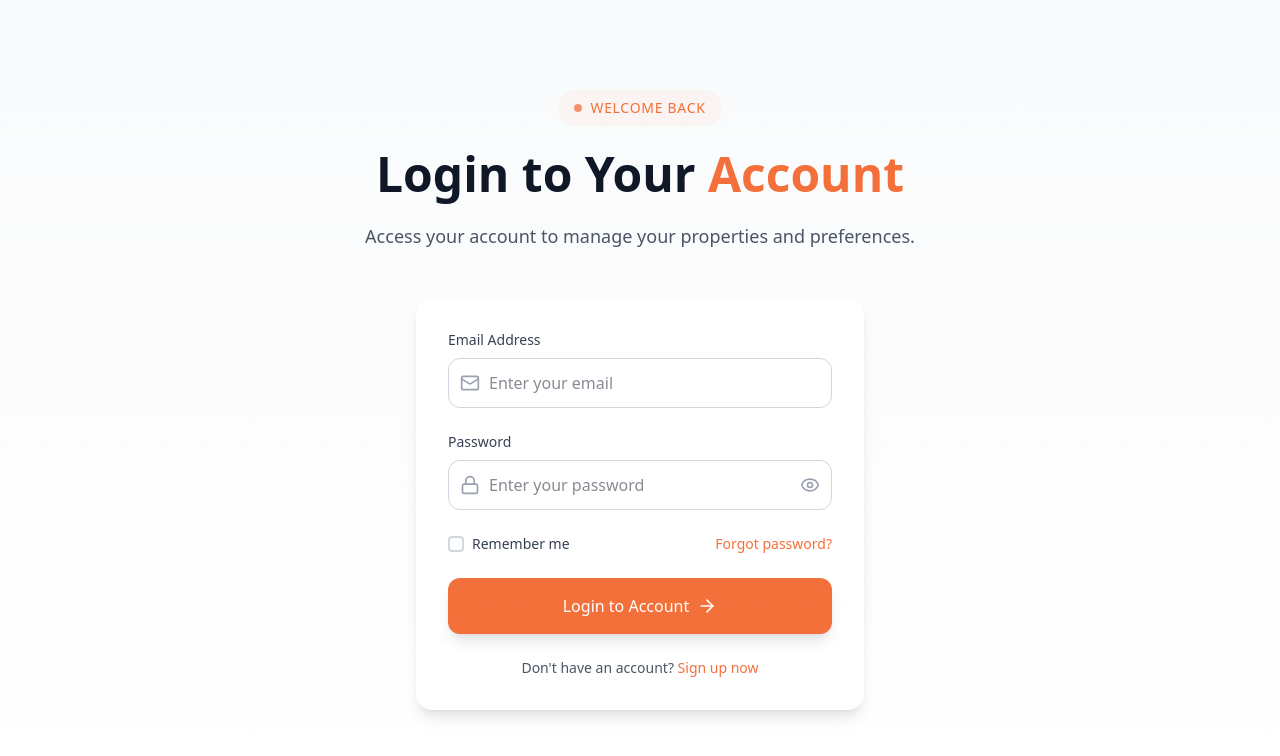
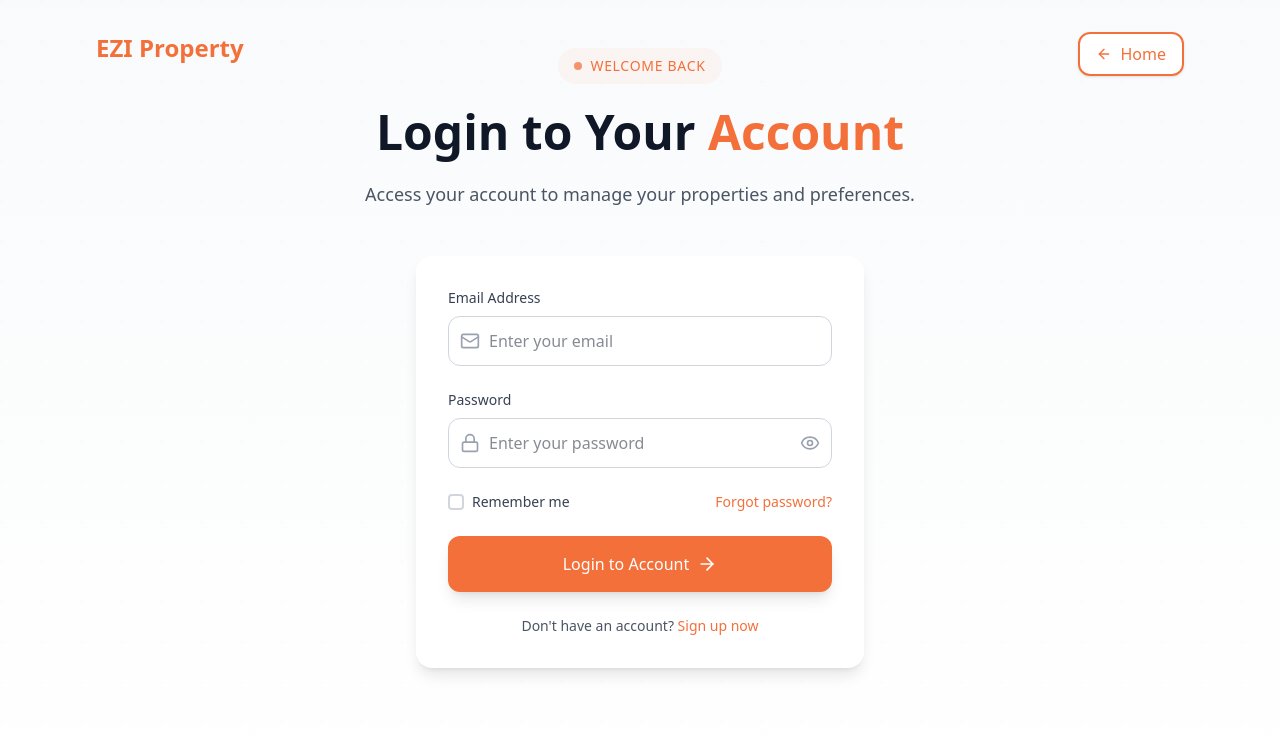
Before and after one commit to teamdevelopers-2024/ezi_property, a React (Vite) app in the folder frontend/: page /login in a window 1280 px wide. Shown: the top 756 px of the page. Built offline with nearby package versions, Linux system fonts and the light colour scheme.

Commit message:
some cchanges made

```diff
--- a/frontend/src/pages/auth/Login.jsx
+++ b/frontend/src/pages/auth/Login.jsx
@@ -1,12 +1,13 @@
 import React, { useState, useEffect } from "react";
 import { motion } from 'framer-motion';
-import { Link } from 'react-router-dom';
+import { Link, useNavigate } from 'react-router-dom';
 import { Mail, Lock, ArrowRight, Eye, EyeOff } from 'lucide-react';
 import Colors from "../../styles/Colors";
 import Spinner from "../../components/common/Spinner";
 import Header from "../../components/common/Header/Header";
 
 const Login = () => {
+  const navigate = useNavigate();
   const [formData, setFormData] = useState({
     email: '',
     password: '',
@@ -53,8 +54,9 @@ const Login = () => {
         localStorage.removeItem('rememberedEmail');
       }
 
-      console.log("Login successful!");
-      // Redirect or handle login success here
+      // After successful login, navigate to home page
+      navigate('/');
+
     } catch (error) {
       console.error("Login failed!", error);
     } finally {
@@ -62,20 +64,46 @@ const Login = () => {
     }
   };
 
+  // For testing purposes - temporary navigation button
+  const goToHome = () => {
+    navigate('/');
+  };
+
   return (
     <>
       {isLoading && <Spinner />}
       {/* <Header/> */}
-      <section className="h-screen bg-gradient-to-b from-gray-50 to-white relative overflow-hidden flex items-center">
+      <section className="min-h-screen bg-gradient-to-b from-gray-50 to-white relative overflow-hidden">
+        {/* Brand Logo */}
+        <div className="absolute top-8 left-8 lg:left-24 z-10">
+          <Link
+            to="/"
+            className="text-2xl font-bold text-[#F3703A] hover:text-[#E65A2A] transition-colors duration-300 cursor-pointer"
+          >
+            EZI Property
+          </Link>
+        </div>
+
+        {/* Go to Home Button */}
+        <div className="absolute top-8 right-8 lg:right-24 z-10">
+          <Link
+            to="/"
+            className="inline-flex items-center gap-2 px-4 py-2 bg-white/90 backdrop-blur-sm border-2 border-[#F3703A] text-[#F3703A] rounded-xl hover:bg-[#F3703A] hover:text-white transition-all duration-300 cursor-pointer group shadow-sm hover:shadow-lg"
+          >
+            <ArrowRight className="w-4 h-4 rotate-180 transition-transform group-hover:-translate-x-1" />
+            <span className="font-medium">Home</span>
+          </Link>
+        </div>
+
         {/* Background Pattern */}
-        <div className="absolute inset-0 opacity-30">
+        <div className="absolute inset-0 opacity-30 z-0">
           <div className="absolute inset-0" style={{
             backgroundImage: 'radial-gradient(circle at 2px 2px, rgba(0,0,0,0.05) 1px, transparent 0)',
             backgroundSize: '40px 40px'
           }} />
         </div>
 
-        <div className="max-w-[1440px] mx-auto px-8 lg:px-24 w-full">
+        <div className="max-w-[1440px] mx-auto px-8 lg:px-24 w-full relative z-10 py-12">
           <div className="flex flex-col items-center">
             {/* Header Section */}
             <motion.div
```
